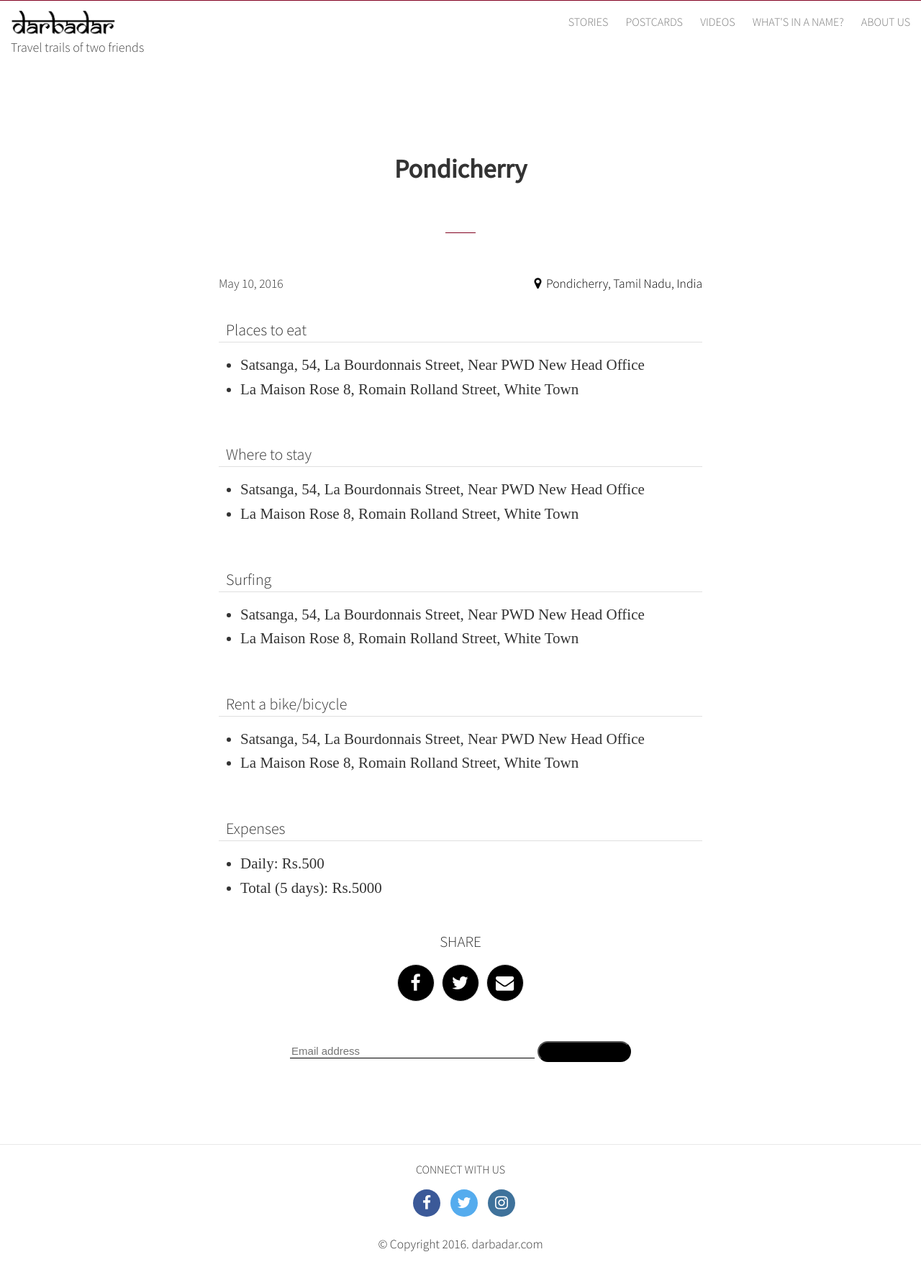
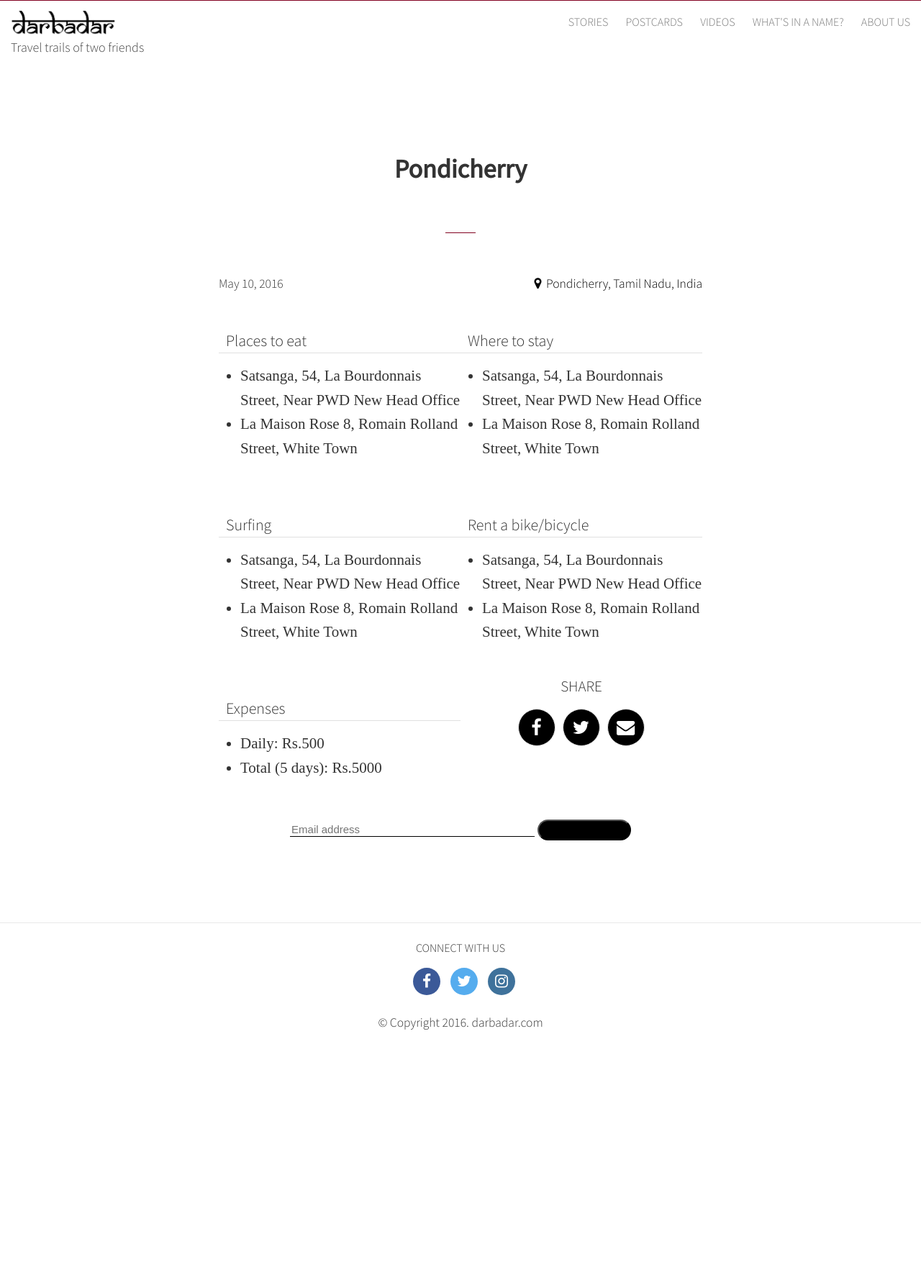
Before and after one commit to harshac/darbadar, a Jekyll site: the page built from _posts/guides/2016-05-10-dummy.md, in a window 1280 px wide. Shown: the whole page at 72% size. Built offline with Jekyll 4.4.1, drawn with Linux system fonts in a browser that asks for light colours; nearby versions of some CDN libraries; some web fonts are replaced; comment, search, counter and statistics services are not loaded; after the commit the page ends 1464 px from its top, so only the background shows below that.

Commit message:
Multi-column for guides sections

```diff
--- a/_posts/guides/2016-05-10-dummy.md
+++ b/_posts/guides/2016-05-10-dummy.md
@@ -12,7 +12,7 @@ published: true
 galleryEnabled: false
 ---
 {::options parse_block_html="true" /}
-<section id="food">
+<section id="food" class="guide-section">
 ### Places to eat ###
 
 * Satsanga,
@@ -22,7 +22,7 @@ galleryEnabled: false
 
 </section>
 
-<section id="hotels">
+<section class="guide-section hotels">
 ### Where to stay ###
 
 * Satsanga,
@@ -32,7 +32,7 @@ galleryEnabled: false
 
 </section>
 
-<section id="actvities">
+<section class="guide-section actvities">
 ### Surfing ###
 
 * Satsanga,
@@ -42,7 +42,7 @@ galleryEnabled: false
 
 </section>
 
-<section id="local-transport">
+<section class="guide-section local-transport">
 ### Rent a bike/bicycle ###
 
 * Satsanga,
@@ -52,7 +52,7 @@ galleryEnabled: false
 
 </section>
 
-<section id="expenses">
+<section class="guide-section expenses">
 ### Expenses ###
 
 * Daily: Rs.500
--- a/_sass/_guide.scss
+++ b/_sass/_guide.scss
@@ -30,3 +30,11 @@
         margin-bottom: 2em;
 	}
 }
+
+.guide-section {
+    @include media-query-min($on-palm){
+        width: 50%;
+        float: left;
+    }
+    @extend %clearfix;
+}
```
